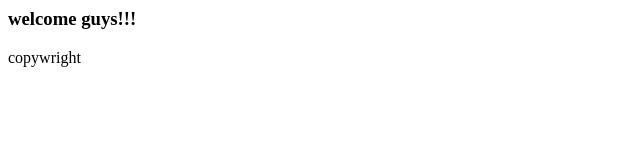
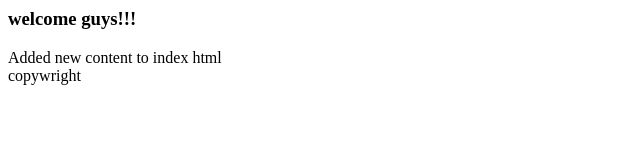
Before and after one commit to kasimraz/GitSample, a plain HTML site: page index.html in a window 1280 px wide. Shown: the whole page, without its empty margins (0-640 px from the left). Drawn offline with Linux system fonts and the light colour scheme.

Commit message:
Added new content

```diff
--- a/index.html
+++ b/index.html
@@ -4,6 +4,8 @@
         </head>
         <body>
             <h3>welcome guys!!! </h3>
+Added new content to index html
+
             <footer>copywright</footer>
         </body>
     </html>
```
